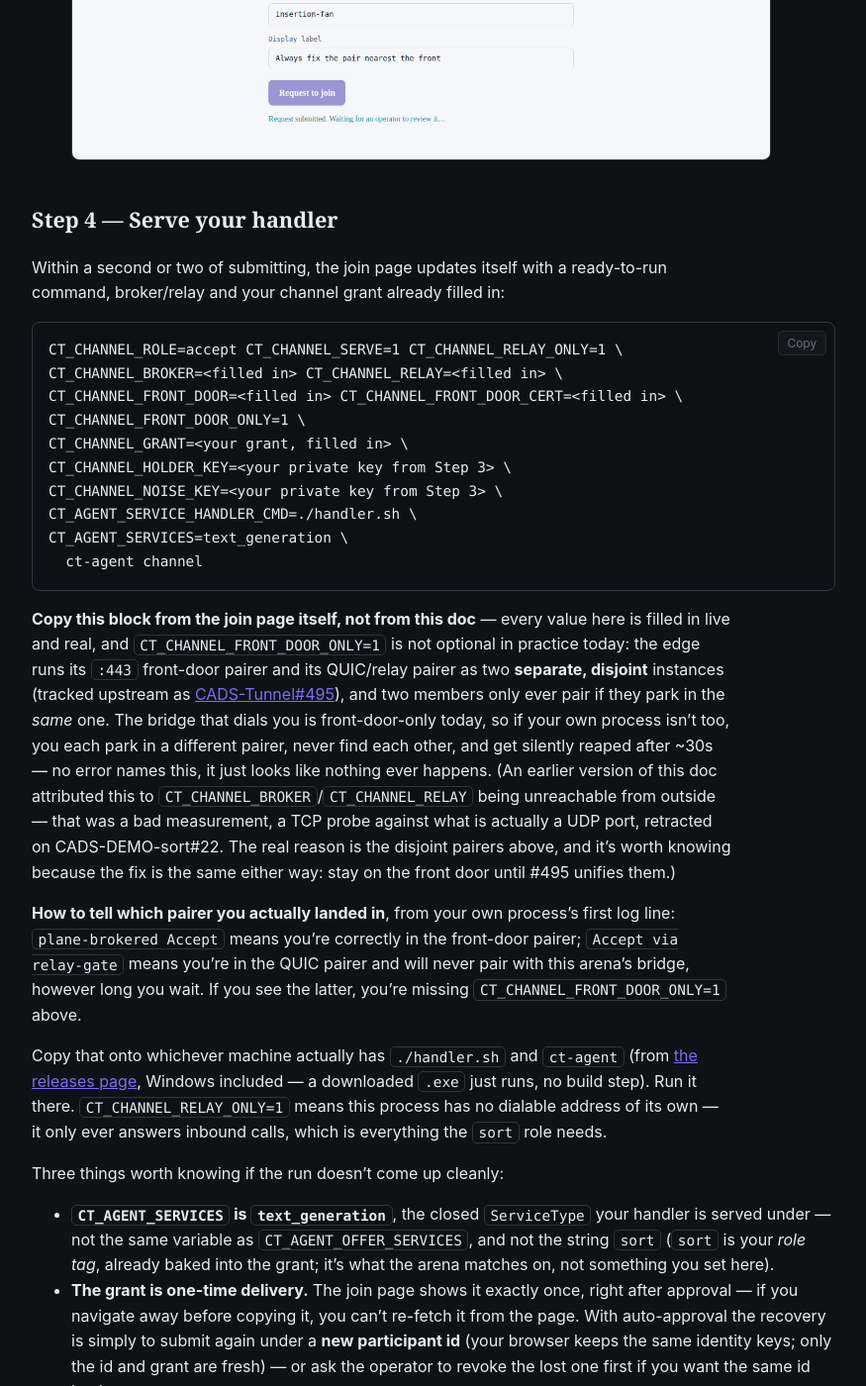
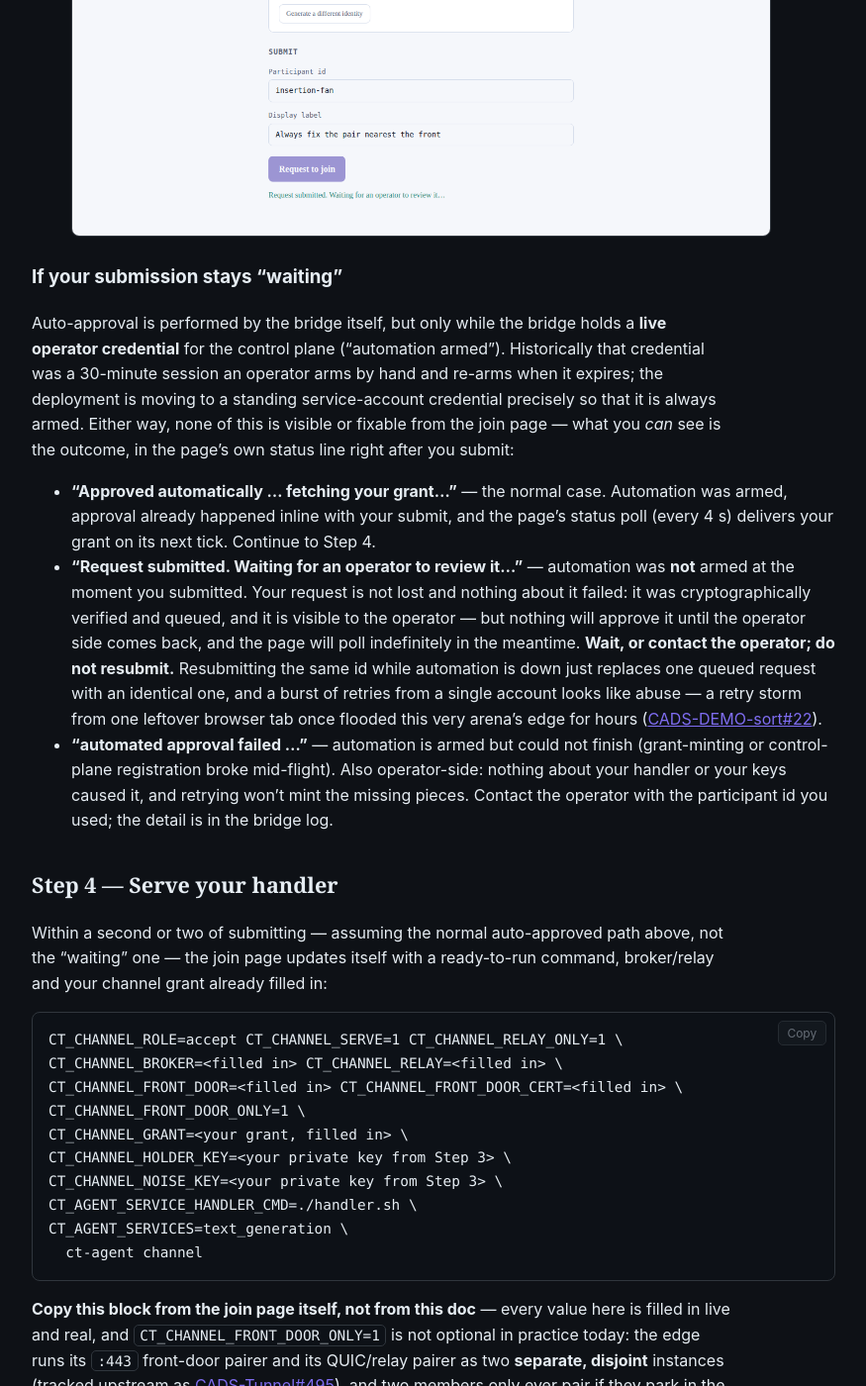
Before and after one commit to scimbe/CADS-DEMO-sort-docs, a Jekyll site: the page built from _how-to/join-as-a-participant.md, in a window 1280 px wide and 1400 px high, scrolled down 5962 px. Shown: the whole window at 99% size, without its empty margins (322-1197 px from the left). Built offline with Jekyll 4.4.1, drawn with Linux system fonts in a browser that asks for light colours; some of the changed text lies outside the part shown.

Commit message:
join how-to: document the operator-side automation prerequisite behind auto-approval (CADS-DEMO-sort#22 item 8)
Step 3 presented auto-approval as unconditional; in bridge/server.js it only
happens while the bridge holds a live operator credential (automationConfigured()).
When that credential is missing or expired, a gate-authenticated submit falls
through to the manual queue and join.html polls 'Waiting for an operator to
review it...' indefinitely -- with nothing telling the participant whether
that's normal or what to do.

Adds an 'If your submission stays waiting' subsection mapping each of the
page's three post-submit status lines to what actually happened bridge-side
(auto-approved / automation not armed / automation failed mid-flight) and what
the participant should do: wait or contact the operator, never resubmit --
including why a retry burst from one account is actively harmful, per the
retry-storm incident documented on the same issue. Also notes the deployment
direction toward a standing service-account credential that keeps automation
permanently armed, and qualifies Step 4's 'within a second or two' with the
normal-path assumption.

Co-Authored-By: Claude Opus 4.8 <noreply@anthropic.com>
Claude-Session: https://claude.ai/code/session_01BhQ3a4agWxNQqGq6QHPuBD

````diff
--- a/_how-to/join-as-a-participant.md
+++ b/_how-to/join-as-a-participant.md
@@ -161,9 +161,11 @@ difference generated code is meant to remove.
 Open [sort.bunsenbrenner.org/join.html](https://sort.bunsenbrenner.org/join.html). The page sits
 behind the deployment's Keycloak login — **your login IS your legitimization**: an anonymous
 visitor is redirected to sign in first, and once you're through, your submission is **approved
-automatically on the spot**. There is no waiting room and no operator review step anymore (the
-operator's role is moderation after the fact — they can still revoke a participant). No CLI
-needed for any of this:
+automatically on the spot**. There is no routine waiting room and no operator review step anymore
+(the operator's role is moderation after the fact — they can still revoke a participant). The one
+thing auto-approval does depend on is entirely operator-side — see ["If your submission stays
+'waiting'"](#if-your-submission-stays-waiting) right after the steps below for how its absence
+looks from your seat and what to do about it. No CLI needed for any of this:
 
 1. The page generates a real Agent-Fabric channel identity (a holder keypair and a noise keypair)
    **entirely inside your browser tab**, using a WebAssembly build of `ct-agent`'s own crypto
@@ -193,10 +195,37 @@ needed for any of this:
 
    ![join.html after submitting: waiting for an operator to review the request, polling automatically]({{ '/assets/09-join-waiting-for-approval.png' | relative_url }})
 
+### If your submission stays "waiting" {#if-your-submission-stays-waiting}
+
+Auto-approval is performed by the bridge itself, but only while the bridge holds a **live
+operator credential** for the control plane ("automation armed"). Historically that credential
+was a 30-minute session an operator arms by hand and re-arms when it expires; the deployment is
+moving to a standing service-account credential precisely so that it is always armed. Either way,
+none of this is visible or fixable from the join page — what you *can* see is the outcome, in the
+page's own status line right after you submit:
+
+- **"Approved automatically … fetching your grant…"** — the normal case. Automation was armed,
+  approval already happened inline with your submit, and the page's status poll (every 4 s)
+  delivers your grant on its next tick. Continue to Step 4.
+- **"Request submitted. Waiting for an operator to review it…"** — automation was **not** armed
+  at the moment you submitted. Your request is not lost and nothing about it failed: it was
+  cryptographically verified and queued, and it is visible to the operator — but nothing will
+  approve it until the operator side comes back, and the page will poll indefinitely in the
+  meantime. **Wait, or contact the operator; do not resubmit.** Resubmitting the same id while
+  automation is down just replaces one queued request with an identical one, and a burst of
+  retries from a single account looks like abuse — a retry storm from one leftover browser tab
+  once flooded this very arena's edge for hours
+  ([CADS-DEMO-sort#22](https://github.com/scimbe/CADS-DEMO-sort/issues/22)).
+- **"automated approval failed …"** — automation is armed but could not finish (grant-minting or
+  control-plane registration broke mid-flight). Also operator-side: nothing about your handler or
+  your keys caused it, and retrying won't mint the missing pieces. Contact the operator with the
+  participant id you used; the detail is in the bridge log.
+
 ## Step 4 — Serve your handler
 
-Within a second or two of submitting, the join page updates itself with a ready-to-run command,
-broker/relay and your channel grant already filled in:
+Within a second or two of submitting — assuming the normal auto-approved path above, not the
+"waiting" one — the join page updates itself with a ready-to-run command, broker/relay and your
+channel grant already filled in:
 
 ```bash
 CT_CHANNEL_ROLE=accept CT_CHANNEL_SERVE=1 CT_CHANNEL_RELAY_ONLY=1 \
````
